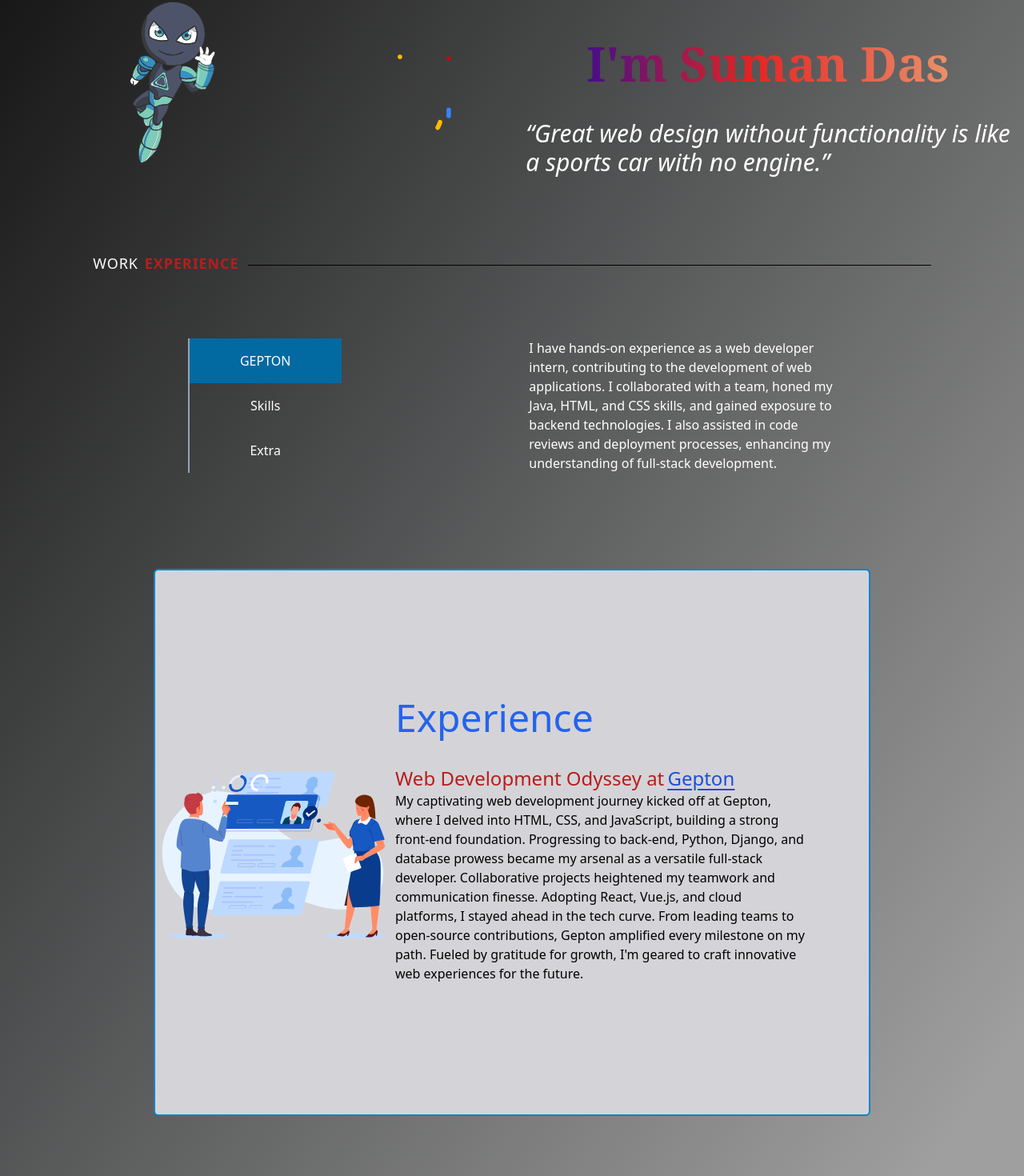
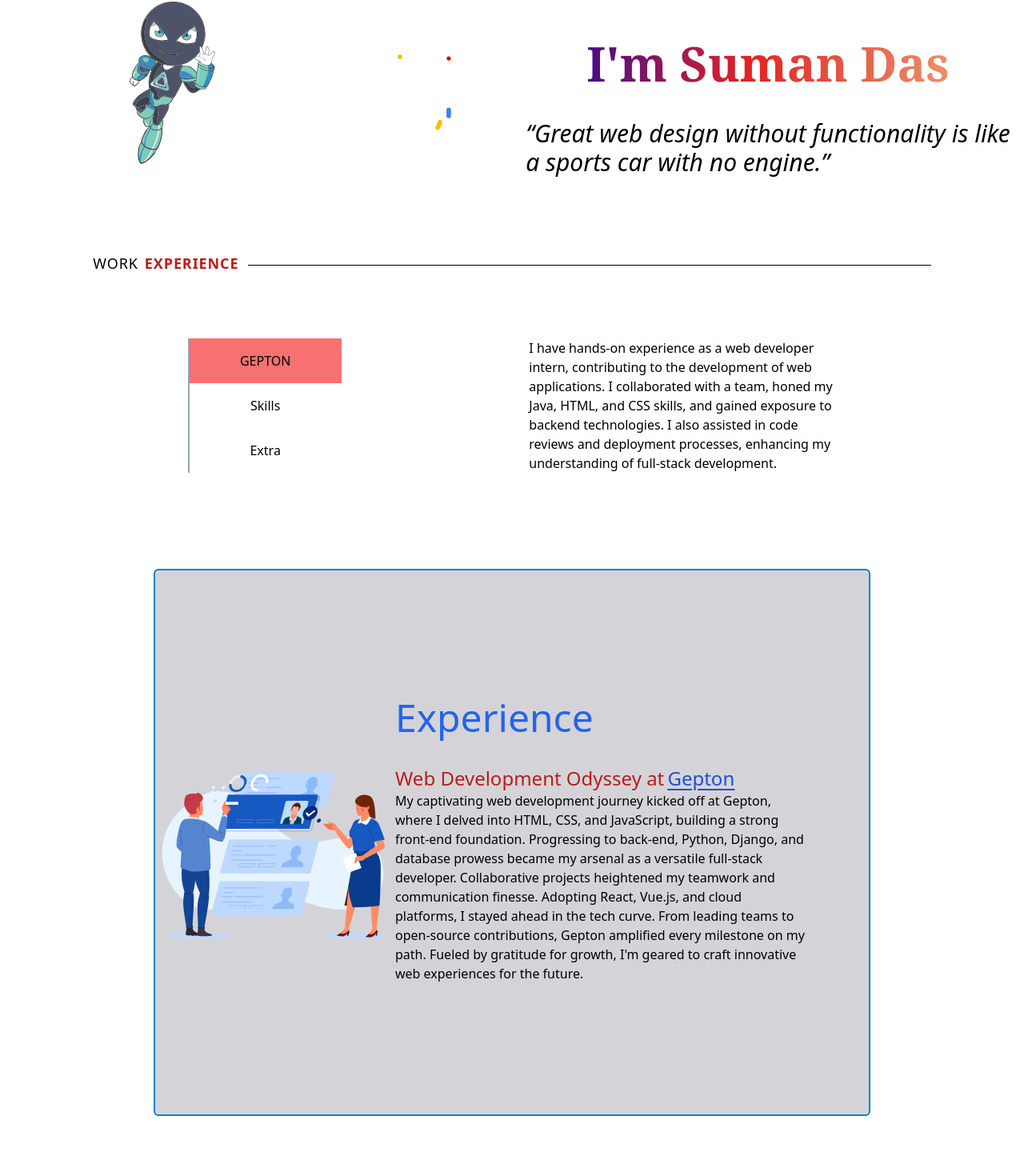
Before and after one commit to Sumandas1999/profile, a React (Create React App) app: page / in a window 1280 px wide. Shown: the part 149-1619 px from the top of the page at 80% size. Built offline with nearby package versions, Linux system fonts and the light colour scheme.

Commit message:
fix: fav icon and background

```diff
--- a/public/index.html
+++ b/public/index.html
@@ -2,7 +2,7 @@
 <html lang="en">
   <head>
     <meta charset="utf-8" />
-    <link rel="icon" href="%PUBLIC_URL%/favicon.ico" />
+    <link rel="icon" href="%PUBLIC_URL%/MY-ICON.png" />
     <meta name="viewport" content="width=device-width, initial-scale=1" />
     <meta name="theme-color" content="#000000" />
     <meta
--- a/src/App.css
+++ b/src/App.css
@@ -1,6 +1,5 @@
 body {
-  background: rgb(17,17,17);
-background: linear-gradient(124deg, rgba(17,17,17,1) 0%, rgba(27,28,29,0.7665660014005602) 32%, rgba(159,159,159,1) 71%);
+background-color: rgb(255, 255, 255);
 }
 .App {
   text-align: center;
--- a/src/App.js
+++ b/src/App.js
@@ -19,7 +19,7 @@ function App() {
       <div className="nav">
         <nav className="bg-#8c0f00  py-4">
           <ul className="flex flex-row space-x-20 space-x ... pl-20 ">
-            <ul className='text-white font-normal text-2xl'>SUMAN DAS</ul>
+            <ul className='text-black font-normal text-2xl'>SUMAN DAS</ul>
             {/* <ul className='text-white hover:text-sky-400'><a href={About}>ABOUT</a></ul>
             <ul className='text-white hover:text-sky-400'>PROJECTS</ul>
             <ul className='text-white hover:text-sky-400'> RESUME</ul>  no need to change
@@ -51,7 +51,7 @@ function App() {
 
         <div>
           <h1 className=' intro pt-10  font-extrabold text-transparent text-6xl bg-gradient-to-r from-amber-500 to-pink-500 bg-clip-text text-transparent pb-10'  > I'm Suman Das </h1>
-          <p className='quote text-3xl text-white italic hover:not-italic '>“Great web design without functionality is like <br/><span className='rest-line'>a sports car with no engine.”</span></p>
+          <p className='quote text-3xl text-black italic hover:not-italic '>“Great web design without functionality is like <br/><span className='rest-line'>a sports car with no engine.”</span></p>
           </div>
         </div>
 
@@ -60,7 +60,7 @@ function App() {
       </div>
 
       <div className='flex flex-wrap justify-center mb-9 w-6/6'>
-        <h3 className=' text-white text-lg tracking-wider pr-2'>WORK</h3> <h3 className=' text-red-700 font-bold ... text-lg tracking-wider'> EXPERIENCE</h3>
+        <h3 className=' text-black text-lg tracking-wider pr-2'>WORK</h3> <h3 className=' text-red-700 font-bold ... text-lg tracking-wider'> EXPERIENCE</h3>
         <div className='bg-black w-4/6 h-px mt-4 ml-3'> </div>
       </div>
       <div className='tabs '>
--- a/src/components/project.js
+++ b/src/components/project.js
@@ -4,9 +4,9 @@ import web from '../lotties/animation_ll11q3wj.json'
 const Project = () => {
     return (
         <> <div className="flex flex-wrap justify-center mb-9 w-6/6">
-            <h3 className=" text-lg tracking-wider pr-2">Project</h3>
+
             <h3 className=" font-bold ... text-lg tracking-wider">
-                Done
+            Projects
             </h3>
             <div className="bg-black w-4/6 h-px mt-4 ml-3"> </div>
         </div>
--- a/src/components/tabs.js
+++ b/src/components/tabs.js
@@ -28,7 +28,7 @@ function Tabs() {
     if(click === index){
       return (
         <button
-          className=" button-1 py-4  w-48 bg-sky-700 ... border-l-2 border-slate-400 "
+          className=" button-1 py-4  w-48 bg-red-400 ... border-l-2 border-slate-400 "
           onClick={() => setClick(index)}
           key={index}
         >
@@ -38,7 +38,7 @@ function Tabs() {
     }
     return (
       <button
-        className="button-2 py-4 text-white w-48 hover:bg-sky-700 ... border-l-2 border-slate-400 "
+        className="button-2 py-4 text-black w-48 hover:bg-red-400 ... border-l-2 border-slate-400 "
         onClick={() => setClick(index)}
         key={index}
       >
@@ -51,7 +51,7 @@ function Tabs() {
   return (
     <>
       <div className=" data-1  ">
-        <div className=" tabs-main flex text-white items-center pb-10 w-40vw justify-evenly ">
+        <div className=" tabs-main flex text-black items-center pb-10 w-40vw justify-evenly ">
           <div className=" tabs flex flex-col">{buttonRender}</div>
           <div className="flex w-96 h-100">
             {renderData.heading}
```
Also changed, not shown: public/MY-ICON.png (added).
